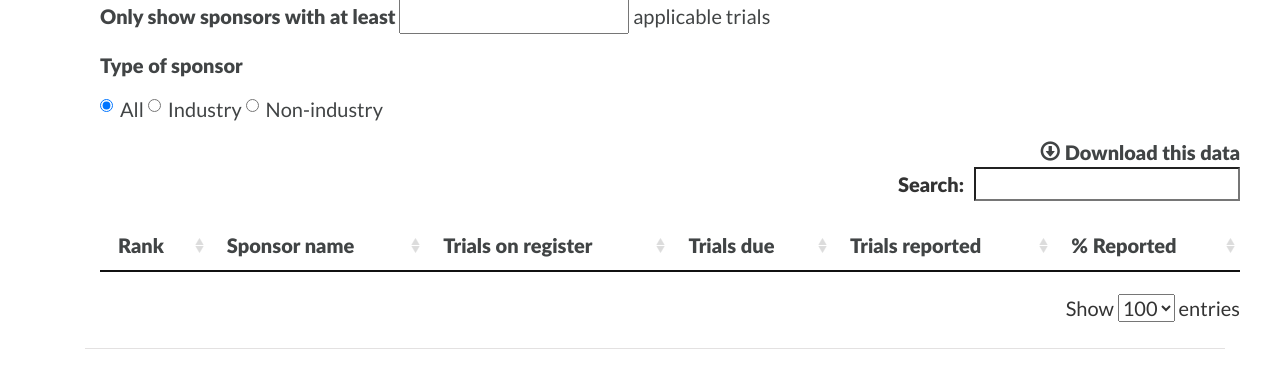
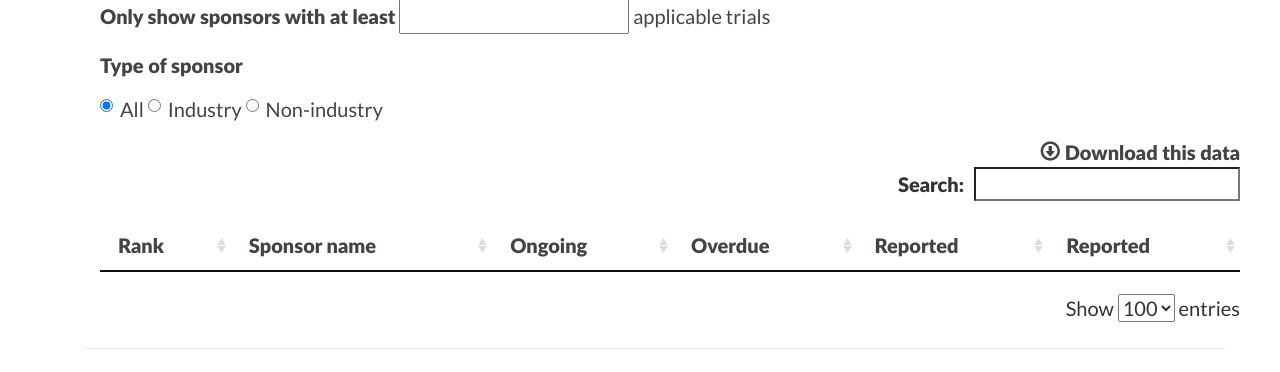
Before and after one commit to ebmdatalab/clinicaltrials-act-tracker, a Django app: template clinicaltrials/templates/index.html in a window 1280 px wide. Shown: the part 125-497 px from the top of the page. Run offline with Django 3.2, Linux system fonts and the light colour scheme; the template is opened without the code that fills it, so the values that code supplies are empty; style sheets or scripts are compiled from the project's sources; some libraries are stand-ins or nearby versions.

Commit message:
Some minor layout improvements

```diff
--- a/clinicaltrials/clinicaltrials/urls.py
+++ b/clinicaltrials/clinicaltrials/urls.py
@@ -101,6 +101,7 @@ class RankingFilter(FilterSet):
         # See https://docs.djangoproject.com/en/dev/ref/models/lookups/#module-django.db.models.lookups
         fields = {'percentage': ['gte', 'lte'],
                   'due': ['gte', 'lte'],
+                  'date': ['exact'],
                   'sponsor__name': ['icontains'],
                   'sponsor__is_industry_sponsor': ['exact'],
                   'total': ['gte'],
--- a/clinicaltrials/static/js/site2.js
+++ b/clinicaltrials/static/js/site2.js
@@ -54,7 +54,10 @@ function rankingTable(latestDate) {
   var table = $('#sponsor_table').DataTable( {
     "dom": 'f<"top"i>rt<"bottom"lp><"clear">',
     'drawCallback': setCsvLink('rankings'),
-    "order": [[ 1, 'asc' ], [ 0, 'asc' ]],
+    "order": [[ 0, 'asc' ], [ 1, 'asc' ]],
+    "language": {
+      "infoFiltered": '',
+    },
     'ajax': {
       'url': url,
       'dataSrc': 'results',
@@ -79,7 +82,11 @@ function rankingTable(latestDate) {
       {'data': 'total'},
       {'data': 'due'},
       {'data': 'reported'},
-      {'data': 'percentage'},
+      {'data': 'percentage',
+       'render': function(data, type, full, meta) {
+         return data + '%';
+       },
+      },
     ],
   });
   $('#total__gte').on('input', function() {
--- a/clinicaltrials/templates/_index_sponsors.html
+++ b/clinicaltrials/templates/_index_sponsors.html
@@ -41,10 +41,10 @@
       <tr>
         <th>Rank</th>
         <th>Sponsor name</th>
-        <th>Trials on register</th>
-        <th>Trials due</th>
-        <th>Trials reported</th>
-        <th>% Reported</th>
+        <th>Ongoing</th>
+        <th>Overdue</th>
+        <th>Reported</th>
+        <th>Reported</th>
         <th class="hidden_column">Major?</th>
       </tr>
     </thead>
```
